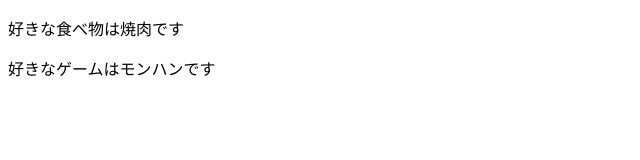
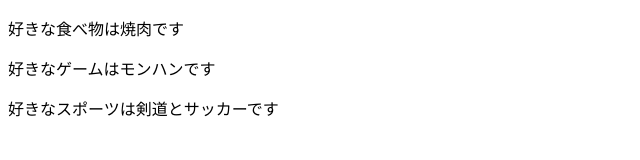
Before and after one commit to tomatocafe123/command-practice, a plain HTML site: page index.html in a window 1280 px wide. Shown: the whole page, without its empty margins (0-640 px from the left). Drawn offline with Linux system fonts and the light colour scheme.

Commit message:
好きなスポーツを追記＆修正

```diff
--- a/index.html
+++ b/index.html
@@ -4,5 +4,6 @@
 	<body>
 		<p>好きな食べ物は焼肉です<p>
 		<p>好きなゲームはモンハンです<p>
+		<p>好きなスポーツは剣道とサッカーです<p>
 	</body>
 </html>
```
